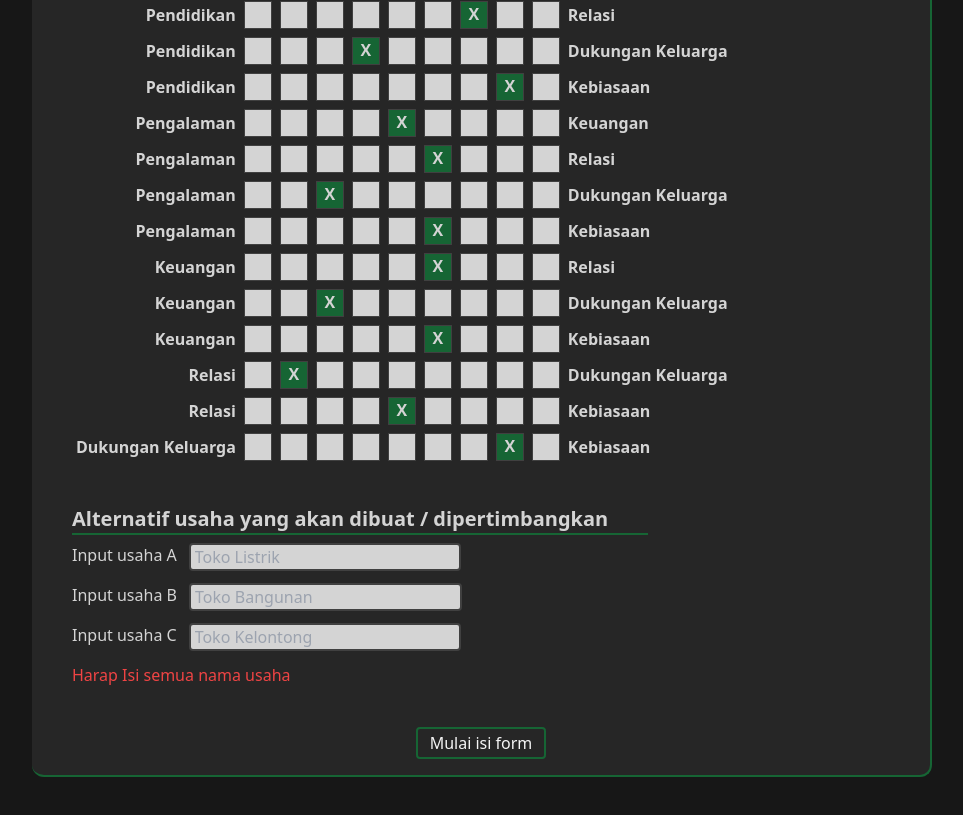
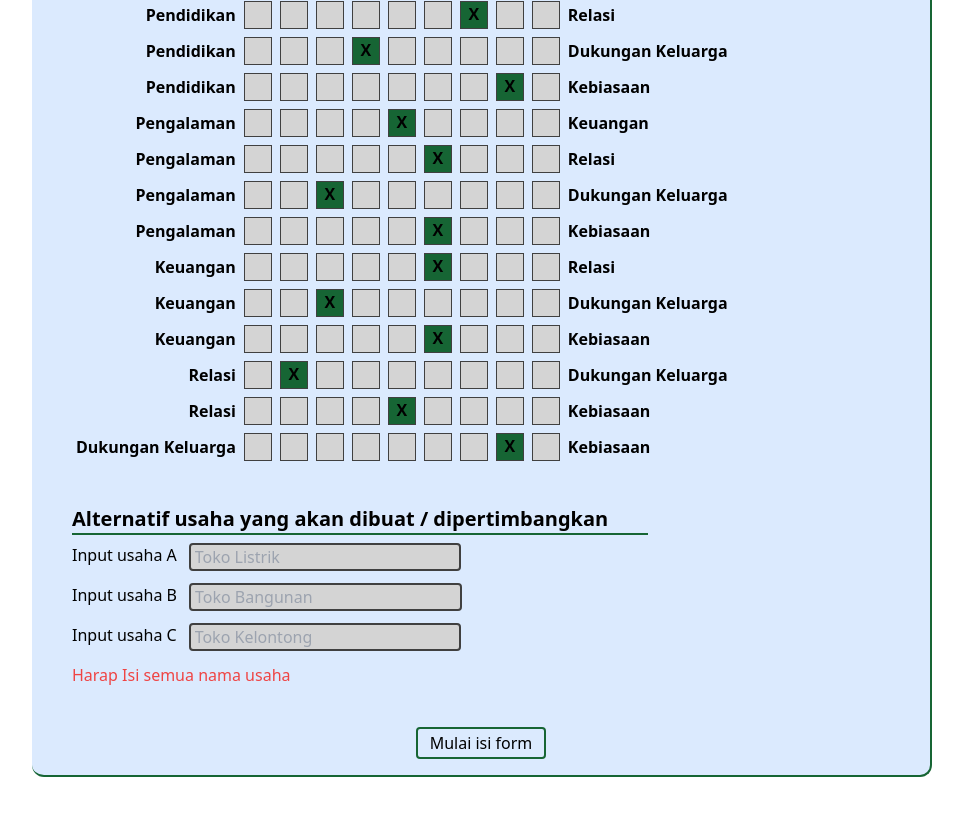
Before and after one commit to KingSit3/freelance_yourpreneur, a Vue app: page / in a window 1280 px wide. Shown: the part 927-1742 px from the top of the page, without its empty margins (158-1121 px from the left). Built offline with nearby package versions, Linux system fonts and the light colour scheme.

Commit message:
chore: update color

```diff
--- a/src/App.vue
+++ b/src/App.vue
@@ -1,12 +1,12 @@
 <template>
   <main
-    class="bg-neutral-900 min-h-screen h-full w-full text-neutral-300 flex flex-col gap-2 justify-center items-center p-10"
+    class="min-h-screen h-full w-full text-black flex flex-col gap-2 justify-center items-center p-10"
   >
     <h1 class="font-extrabold font-mono text-3xl">YourPreneur</h1>
 
     <!-- Container -->
     <div
-      class="w-3/4 h-full bg-neutral-800 px-10 py-4 rounded-xl border-b-2 border-r-2 border-green-800"
+      class="w-3/4 h-full bg-blue-100 px-10 py-4 rounded-xl border-b-2 border-r-2 border-green-800"
     >
       <template v-if="generalStore.$state.mainMenu == 'menu'">
         <MenuComponent />
--- a/src/components/FormComponent.vue
+++ b/src/components/FormComponent.vue
@@ -14,7 +14,7 @@
       />
     </div>
 
-    <div class="bg-green-800 rounded-lg p-5">
+    <div class="bg-blue-200 rounded-lg p-5">
       <h2 class="font-bold text-xl text-center">Hasil</h2>
       <div>
         <table class="table-auto w-full">
@@ -35,7 +35,7 @@
     <div class="flex justify-center gap-5">
       <button
         @click="generalStore.$state.mainMenu = 'menu'"
-        class="px-5 p-1.5 border-2 border-blue-800 hover:bg-blue-800 text-neutral-100 rounded duration-200"
+        class="px-5 p-1.5 border-2 border-blue-800 hover:bg-blue-800 hover:*:text-neutral-100 rounded duration-200"
       >
         Kembali ke Menu Utama
       </button>
--- a/src/components/MenuComponent.vue
+++ b/src/components/MenuComponent.vue
@@ -115,7 +115,7 @@
       <button
         :disabled="storeInputError != null"
         @click="generalStore.$state.mainMenu = 'form'"
-        class="px-3 p-0.5 border-2 border-green-800 hover:bg-green-800 text-neutral-100 rounded duration-200"
+        class="px-3 p-0.5 border-2 border-green-800 hover:bg-green-800 hover:text-neutral-100 rounded duration-200"
       >
         Mulai isi form
       </button>
```
